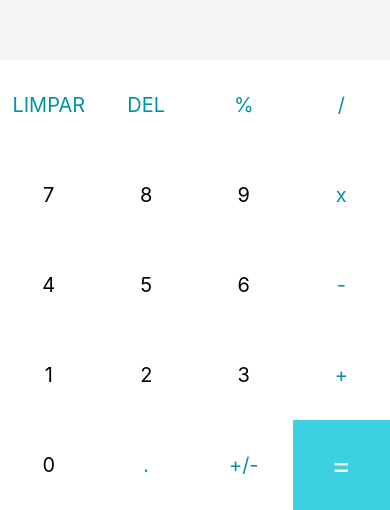
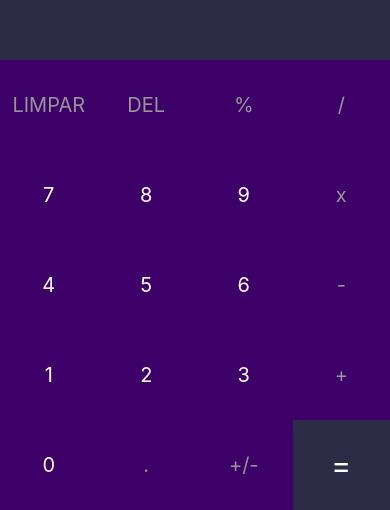
Before and after one commit to SherleyFelipe/React-Native-Senac-Uc13, a React Native app: screen / in a window 390 px wide. Shown: the part 334-844 px from the top of the page. Built offline with nearby package versions, Linux system fonts and the light colour scheme.

Commit message:
Alteração de cores

```diff
--- a/App.js
+++ b/App.js
@@ -99,7 +99,7 @@ export default function App() {
             <TouchableOpacity
               onPress={() => handleInput(button)}
               key={button}
-              style={[styles.button, {backgroundColor: '#3dd0e3'}]}>
+              style={[styles.button, {backgroundColor: '#2d2c46'}]}>
               <Text style={[styles.textButton, {color: 'white', fontSize: 30}]}>
                 {button}
               </Text>
@@ -113,7 +113,7 @@ export default function App() {
               <Text
                 style={[
                   styles.textButton,
-                  {color: typeof button === 'number' ? 'black' : '#0093a6'},
+                  {color: typeof button === 'number' ? 'white' : '#989499'},
                 ]}>
                 {button}
               </Text>
@@ -133,10 +133,10 @@ const styles = StyleSheet.create({
   results: {
     flex: 2,
     justifyContent: 'center',
-    backgroundColor: '#f5f5f5',
+    backgroundColor: '#2d2c46',
   },
   resultText: {
-    color: '#282F38',
+    color: '#ffffff',
     fontSize: 32,
     fontWeight: 'bold',
     padding: 12,
@@ -153,7 +153,7 @@ const styles = StyleSheet.create({
     flexWrap: 'wrap',
   },
   button: {
-    backgroundColor: 'white',
+    backgroundColor: '#3c0068',
     alignItems: 'center',
     justifyContent: 'center',
     minWidth: 90,
@@ -161,7 +161,7 @@ const styles = StyleSheet.create({
     flex: 2,
   },
   textButton: {
-    color: '#7c7c7c',
+    color: '3c0068',
     fontSize: 20,
   },
 });
```
